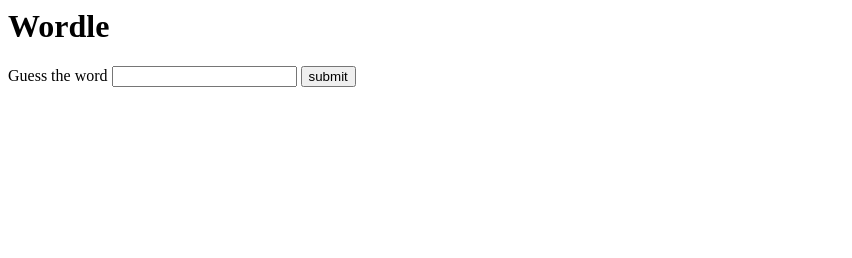
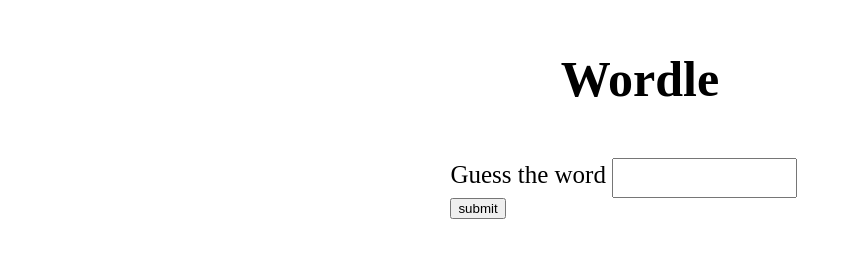
Before and after one commit to Swagato1024/wordle, a website: page index.html in a window 1280 px wide. Shown: the whole page, without its empty margins (0-852 px from the left). Drawn offline with Linux system fonts and the light colour scheme.

Commit message:
add style to page

```diff
--- a/index.html
+++ b/index.html
@@ -6,10 +6,10 @@
   </head>
 
   <body>
-    <h1>Wordle</h1>
+    <h1 id="game-heading">Wordle</h1>
     <div id="guess-letters">
       <label for="secret-word">Guess the word</label>
-      <input type="text" id="secret-word" />
+      <input type="text" id="guess-box" />
       <input type="button" value="submit" id="submit-btn" />
     </div>
 
--- a/script/wordle.js
+++ b/script/wordle.js
@@ -12,7 +12,7 @@
 
 const main = () => {
   const submitBtn = document.querySelector("#submit-btn");
-  const guessBox = document.querySelector("#secret-word");
+  const guessBox = document.querySelector("#guess-box");
   const resultBox = document.querySelector(".result");
 
   const secretWord = "TIGER";
--- a/style.css
+++ b/style.css
@@ -0,0 +1,17 @@
+body {
+  font-size: 25px;
+}
+
+#game-heading {
+  margin: 1em auto;
+  text-align: center;
+}
+
+#guess-letters {
+  width: 30%;
+  margin: 0 auto;
+}
+
+#guess-box {
+  height: 40px;
+}
```
